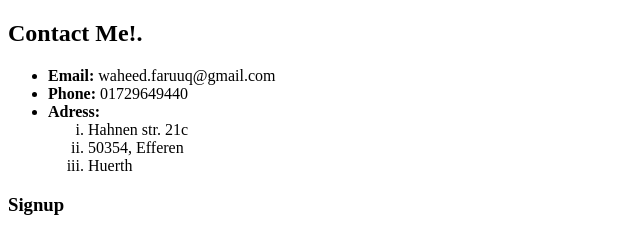
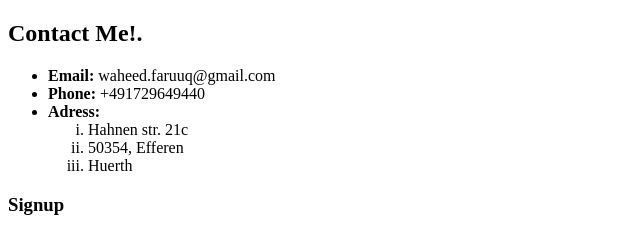
Before and after one commit to Waheed4045/CV, a plain HTML site: page contact.html in a window 1280 px wide. Shown: the top 231 px of the page, 0-640 px from the left. Drawn offline with Linux system fonts and the light colour scheme.

Commit message:
Update contact.html

```diff
--- a/contact.html
+++ b/contact.html
@@ -10,7 +10,7 @@
     <h2>Contact Me!.</h2>
     <ul>
         <li><strong>Email: </strong>waheed.faruuq@gmail.com</li>
-        <li><strong>Phone: </strong>01729649440</li>
+        <li><strong>Phone: </strong>+491729649440</li>
         <li><strong>Adress: </strong>
         <ol type='i'>
             <li>Hahnen str. 21c</li>
```
